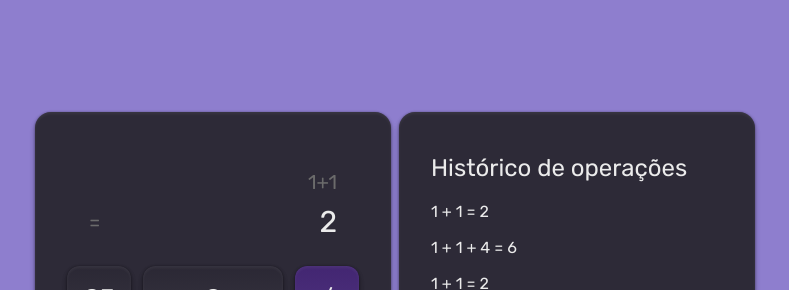
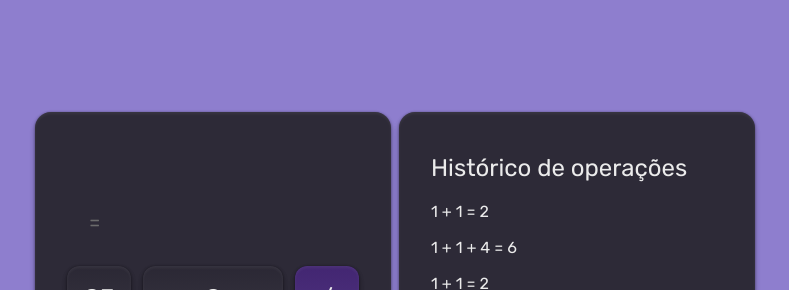
Before and after one commit to nikolasmarlon/calculadora-ui, a React (Vite) app: page / in a window 1280 px wide. Shown: the top 290 px of the page, without its empty margins (245-1034 px from the left). Built offline with nearby package versions, Linux system fonts and the light colour scheme.

Commit message:
aplicando estados e calculando e mostrando resultado no display

```diff
--- a/src/components/Calculator.jsx
+++ b/src/components/Calculator.jsx
@@ -1,3 +1,4 @@
+import { useState } from "react";
 import { Button } from "./Button";
 import { CalculatorDisplay } from "./CalculatorDisplay";
 import { Card } from "./Card";
@@ -5,6 +6,8 @@ import { Card } from "./Card";
 
 
 export function Calculator(){
+    const [operationn , setOperationn ] = useState("")
+    const [result , setResult ] = useState("")
 
     const buttons = [
         [
@@ -38,14 +41,46 @@ export function Calculator(){
     ]
 
 
-    function handleButtonClick(button){
-        console.log(button)
+    function handleButtonClick(input){
+
+        if (input === 'C'){
+            setOperationn("")
+            setResult("")
+            return
+        }
+
+        if (input === 'CE'){
+            setResult("")
+            setOperationn( operationn.slice(0, -2))
+            return
+        }
+
+        if(input === '='){
+            const operationResult = eval(operationn.replace(/,/g, ".")); // eval executa string como se fosse javascript
+            const parseResult = operationResult.toString()?.replace(/\./g, ",");
+            setResult(parseResult)
+            return
+        }
+
+        if(result){
+            setOperationn(isNaN(input) ? `${result}${input === ',' ? '' : ' '}${input}` : input)
+            setResult("")
+            return
+        }
+
+        // para números decimais
+        if (input === "," && !operationn.endsWith(",")){
+            setOperationn( `${operationn},`)
+            return
+        }
+
+        setOperationn(`${operationn}${operationn.endsWith(",") ? "" : " "}${input}`)
     }
 
 
     return(
         <Card className="flex flex-col gap-[1.625rem] w-[22.25rem] pt-14 px-8 pb-8">
-            <CalculatorDisplay operation={"1+1"} result={"2"} />
+            <CalculatorDisplay operation={operationn} result={result} />
 
             <div className="flex flex-col gap-3">
                      {
@@ -54,7 +89,7 @@ export function Calculator(){
                                  {
                                     row.map((button) => (
                                         <Button key={button.input} className={button.className || 'w-16 h-16'} variant={button.variant}
-                                            onClick={() => handleButtonClick(button)}>
+                                            onClick={() => handleButtonClick(button.input)}>
                                                 {button.input}
                                         </Button>
                                     ))
--- a/src/components/CalculatorDisplay.jsx
+++ b/src/components/CalculatorDisplay.jsx
@@ -3,10 +3,10 @@ import { Text } from "./Text";
 export function CalculatorDisplay ({ operation, result }){
     return(
         <div className="flex flex-col gap-2 px-[1.375rem] cursor-default select-none">
-            <Text as="div" variant="muted" className="flex items-center justify-end">{operation}</Text>
-            <div className="flex items-center justify-between">
+            <Text as="div" variant="muted" className="flex items-center justify-end h-7">{result && operation}</Text>
+            <div className="flex items-center justify-between h-9">
                 <Text variant="muted" as="div">=</Text>
-                <Text variant="blast" as="div">{result}</Text>
+                <Text variant="blast" as="div">{result || operation}</Text>
             </div>
         </div>
     )
```
